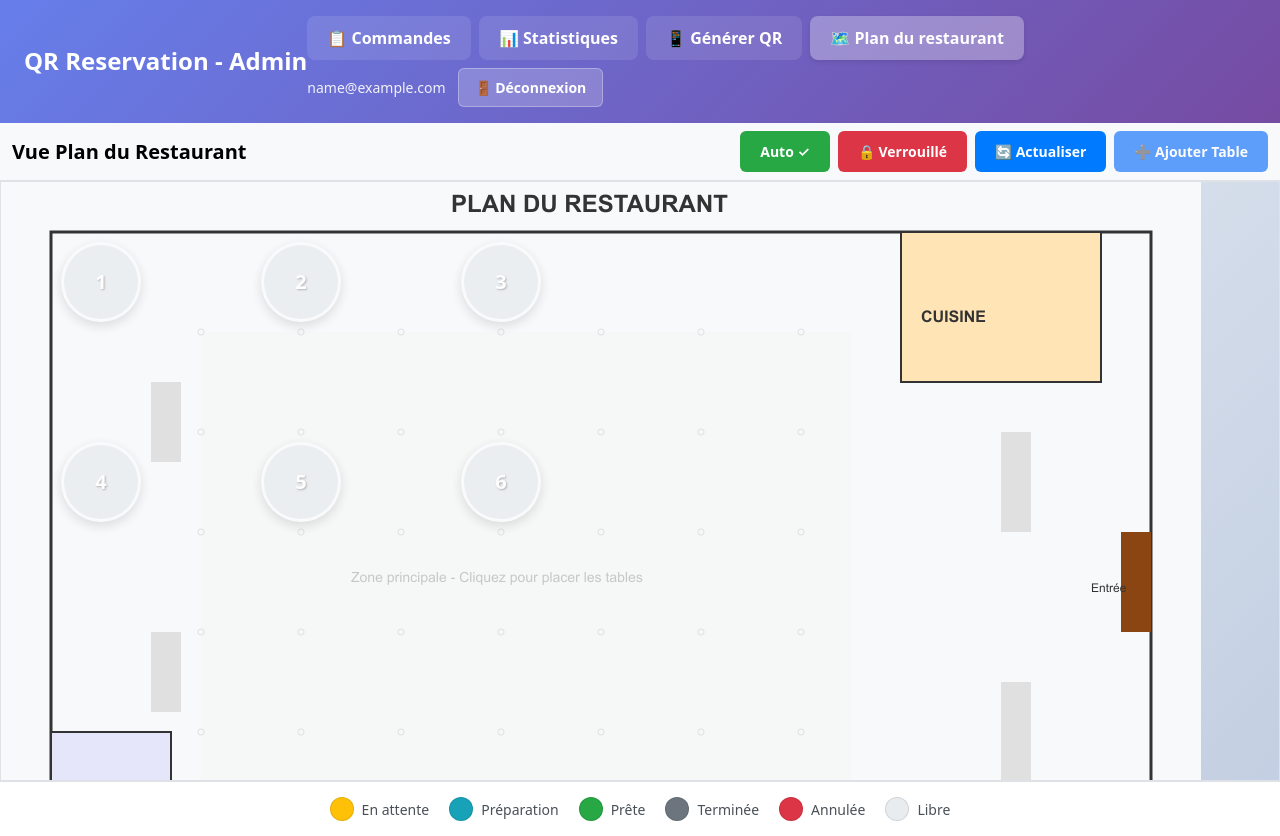
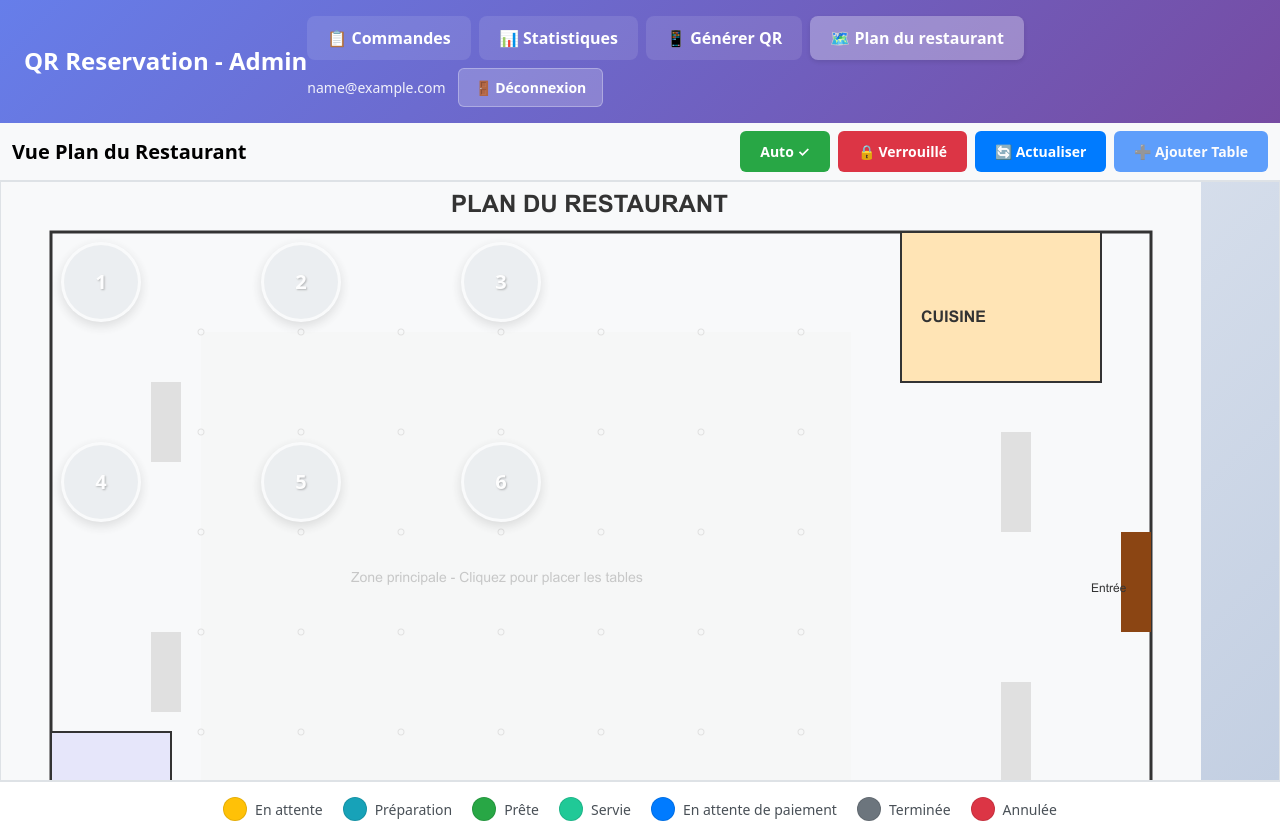
Before and after one commit to Da-Mizu/QR-reservation, a React (Create React App) app in the folder frontend-admin/: page /table-map in a window 1280 px wide. Built offline with nearby package versions, Linux system fonts and the light colour scheme; no server answers; sample sign-in values are in the browser's storage.

Commit message:
ajout etat commande

```diff
--- a/frontend-admin/src/components/Dashboard.js
+++ b/frontend-admin/src/components/Dashboard.js
@@ -1,7 +1,6 @@
 import React, { useState, useEffect, useContext } from 'react';
 import axios from 'axios';
 import { Container, Row, Col, Card, Button, Badge, Spinner, Navbar, Nav } from 'react-bootstrap';
-import { Link } from 'react-router-dom';
 import 'bootstrap/dist/css/bootstrap.min.css';
 import './Dashboard.css';
 import { AuthContext } from '../context/AuthContext';
@@ -84,9 +83,11 @@ function Dashboard() {
     en_attente: commandes.filter(c => c.statut === 'en_attente').length,
     en_preparation: commandes.filter(c => c.statut === 'en_preparation').length,
     prete: commandes.filter(c => c.statut === 'prete').length,
+    servie: commandes.filter(c => c.statut === 'servie').length,
+    en_attente_de_paiement: commandes.filter(c => c.statut === 'en_attente_de_paiement').length,
     terminee: commandes.filter(c => c.statut === 'terminee').length,
     totalRevenus: commandes
-      .filter(c => c.statut !== 'annulee')
+      .filter(c => c.statut === 'terminee')
       .reduce((sum, c) => sum + toNumber(c.total), 0)
   };
 
@@ -95,6 +96,8 @@ function Dashboard() {
       'en_attente': 'warning',
       'en_preparation': 'info',
       'prete': 'success',
+      'servie': 'success',
+      'en_attente_de_paiement': 'primary',
       'terminee': 'secondary',
       'annulee': 'danger'
     };
@@ -106,6 +109,8 @@ function Dashboard() {
       'en_attente': 'En attente',
       'en_preparation': 'En préparation',
       'prete': 'Prête',
+      'servie': 'Servie',
+      'en_attente_de_paiement': 'En attente de paiement',
       'terminee': 'Terminée',
       'annulee': 'Annulée'
     };
@@ -149,12 +154,6 @@ function Dashboard() {
           <Navbar.Toggle aria-controls="navbar-nav" />
           <Navbar.Collapse id="navbar-nav" className="justify-content-end">
             <Nav className="gap-2">
-              <Link
-                to="/qr-generator"
-                className="btn btn-success btn-sm text-white text-decoration-none"
-              >
-                📱 Générer QR
-              </Link>
               <Button
                 variant={autoRefresh ? 'success' : 'secondary'}
                 size="sm"
@@ -219,7 +218,7 @@ function Dashboard() {
       <Row className="mb-4">
         <Col>
           <div className="d-flex gap-2 flex-wrap">
-            {['toutes', 'en_attente', 'en_preparation', 'prete', 'terminee'].map(status => (
+            {['toutes', 'en_attente', 'en_preparation', 'prete', 'servie', 'en_attente_de_paiement', 'terminee'].map(status => (
               <Button
                 key={status}
                 variant={filter === status ? 'primary' : 'outline-secondary'}
@@ -322,6 +321,46 @@ function Dashboard() {
                     {commande.statut === 'prete' && (
                       <>
                         <Button
+                          variant="success"
+                          size="sm"
+                          className="flex-grow-1"
+                          onClick={() => mettreAJourStatut(commande.id, 'servie')}
+                        >
+                          Servie
+                        </Button>
+                        <Button
+                          variant="secondary"
+                          size="sm"
+                          className="flex-grow-1"
+                          onClick={() => mettreAJourStatut(commande.id, 'en_preparation')}
+                        >
+                          Retour
+                        </Button>
+                      </>
+                    )}
+                    {commande.statut === 'servie' && (
+                      <>
+                        <Button
+                          variant="primary"
+                          size="sm"
+                          className="flex-grow-1"
+                          onClick={() => mettreAJourStatut(commande.id, 'en_attente_de_paiement')}
+                        >
+                          En attente de paiement
+                        </Button>
+                        <Button
+                          variant="secondary"
+                          size="sm"
+                          className="flex-grow-1"
+                          onClick={() => mettreAJourStatut(commande.id, 'prete')}
+                        >
+                          Retour
+                        </Button>
+                      </>
+                    )}
+                    {commande.statut === 'en_attente_de_paiement' && (
+                      <>
+                        <Button
                           variant="primary"
                           size="sm"
                           className="flex-grow-1"
@@ -333,7 +372,19 @@ function Dashboard() {
                           variant="secondary"
                           size="sm"
                           className="flex-grow-1"
-                          onClick={() => mettreAJourStatut(commande.id, 'en_preparation')}
+                          onClick={() => mettreAJourStatut(commande.id, 'servie')}
+                        >
+                          Retour
+                        </Button>
+                      </>
+                    )}
+                    {commande.statut === 'terminee' && (
+                      <>
+                        <Button
+                          variant="secondary"
+                          size="sm"
+                          className="flex-grow-1"
+                          onClick={() => mettreAJourStatut(commande.id, 'en_attente_de_paiement')}
                         >
                           Retour
                         </Button>
--- a/frontend-admin/src/components/QRGenerator.js
+++ b/frontend-admin/src/components/QRGenerator.js
@@ -1,6 +1,5 @@
 import React, { useState, useEffect, useRef } from 'react';
 import { Container, Row, Col, Card, Button, Form, Navbar, Nav } from 'react-bootstrap';
-import { Link } from 'react-router-dom';
 import './QRGenerator.css';
 
 function QRGenerator() {
@@ -106,9 +105,6 @@ function QRGenerator() {
           <Navbar.Toggle aria-controls="navbar-nav" />
           <Navbar.Collapse id="navbar-nav" className="justify-content-end">
             <Nav className="gap-2">
-              <Link to="/" className="btn btn-outline-secondary btn-sm">
-                ← Retour
-              </Link>
             </Nav>
           </Navbar.Collapse>
         </Container>
--- a/frontend-admin/src/components/TableMap.js
+++ b/frontend-admin/src/components/TableMap.js
@@ -138,7 +138,9 @@ function TableMap() {
     const progressionStatuts = {
       'en_attente': 'en_preparation',
       'en_preparation': 'prete',
-      'prete': 'terminee',
+      'prete': 'servie',
+      'servie': 'en_attente_de_paiement',
+      'en_attente_de_paiement': 'terminee',
       'terminee': null, // Ne rien faire
       'annulee': null // Ne rien faire
     };
@@ -188,6 +190,8 @@ function TableMap() {
       'en_attente': '#FFC107',
       'en_preparation': '#17A2B8',
       'prete': '#28A745',
+      'servie': '#20C997',
+      'en_attente_de_paiement': '#007BFF',
       'terminee': '#6C757D',
       'annulee': '#DC3545'
     };
@@ -198,8 +202,8 @@ function TableMap() {
     const labels = {
       'en_attente': 'En attente',
       'en_preparation': 'Préparation',
-      'prete': 'Prête',
-      'terminee': 'Terminée',
+      'prete': 'Prête',      'servie': 'Servie',
+      'payee': 'Payée',      'terminee': 'Terminée',
       'annulee': 'Annulée'
     };
     return labels[statut] || 'Libre';
@@ -395,16 +399,20 @@ function TableMap() {
           Prête
         </div>
         <div className="legend-item">
+          <div className="legend-box" style={{ backgroundColor: '#20C997' }}></div>
+          Servie
+        </div>
+        <div className="legend-item">
+          <div className="legend-box" style={{ backgroundColor: '#007BFF' }}></div>
+          En attente de paiement
+        </div>
+        <div className="legend-item">
           <div className="legend-box" style={{ backgroundColor: '#6C757D' }}></div>
           Terminée
         </div>
         <div className="legend-item">
           <div className="legend-box" style={{ backgroundColor: '#DC3545' }}></div>
           Annulée
-        </div>
-        <div className="legend-item">
-          <div className="legend-box" style={{ backgroundColor: '#E9ECEF' }}></div>
-          Libre
         </div>
       </div>
 
```
Also changed, not shown: 1 other file (tests, documents, lock files or other folders).
